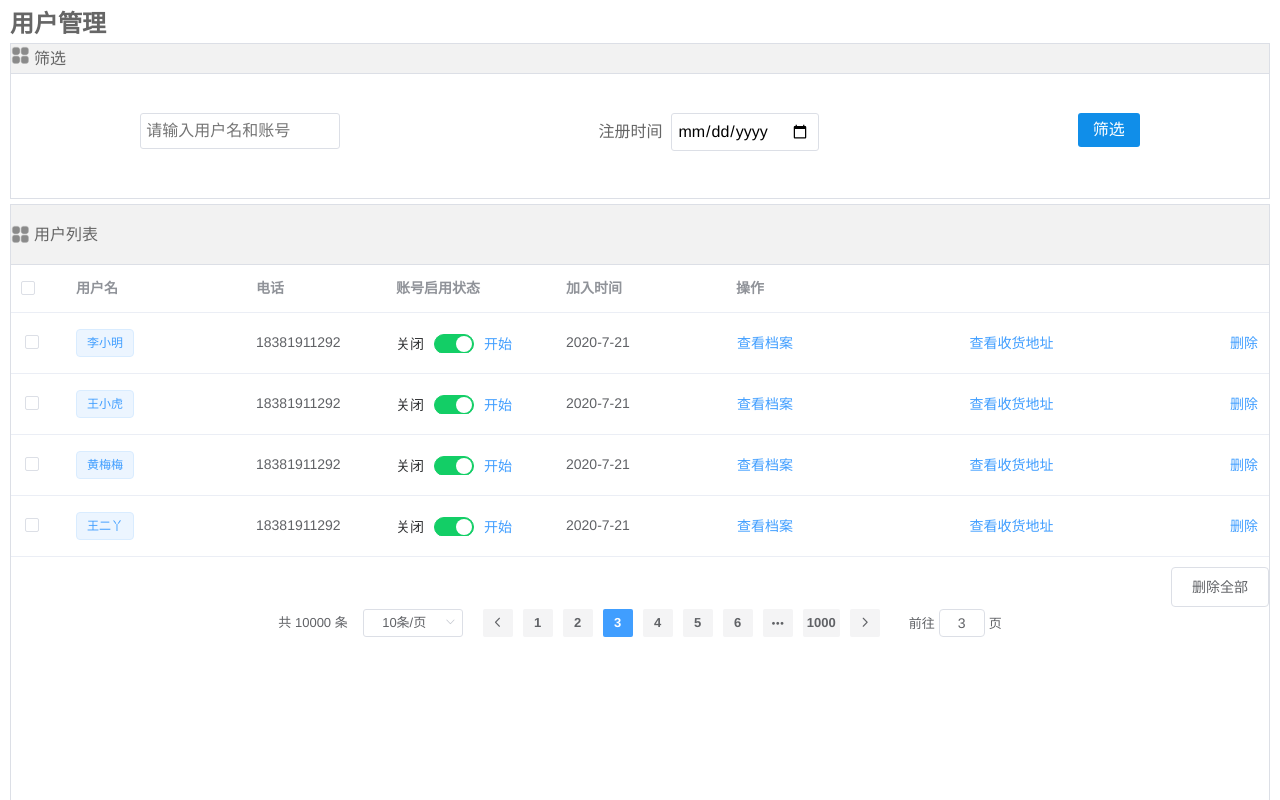
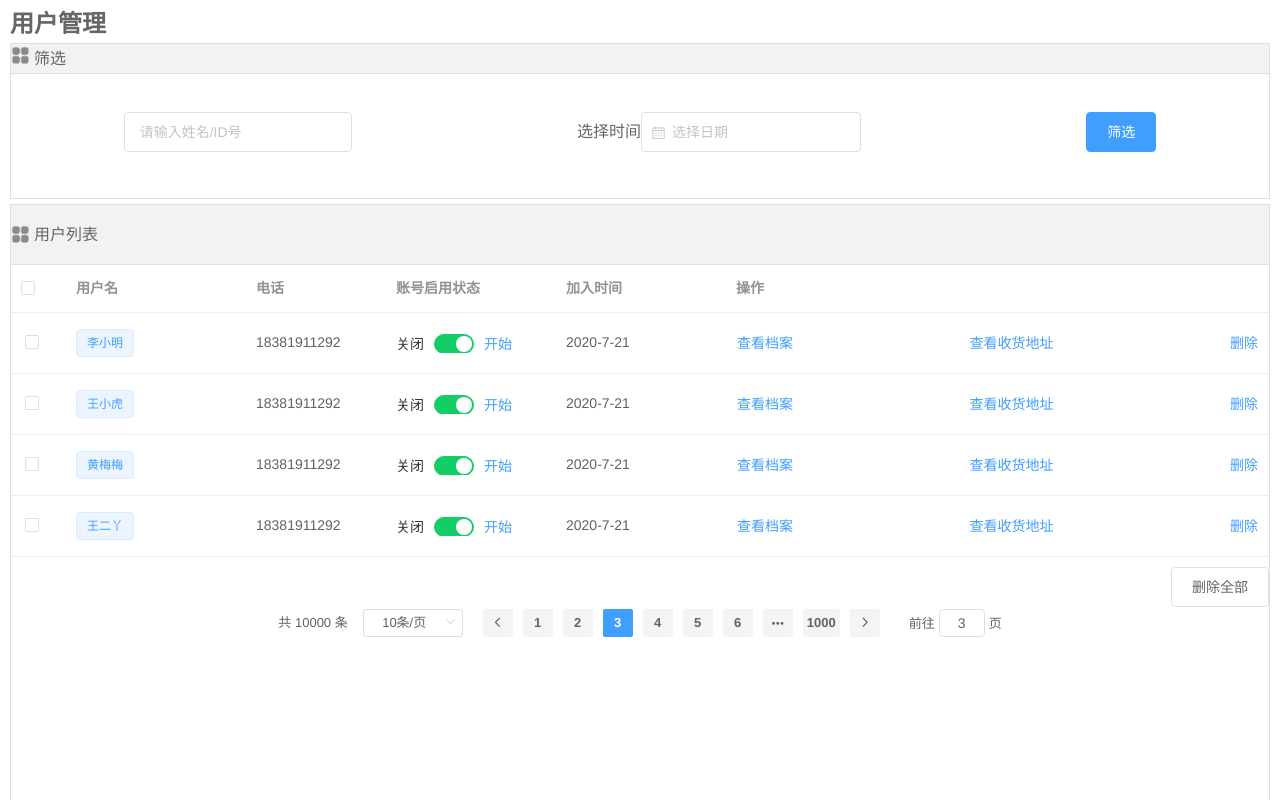
Before and after one commit to chenxianyun-arch/HIS, a Vue app: page /usermanager in a window 1280 px wide. Built offline with nearby package versions, Linux system fonts and the light colour scheme; what toast_demo_based_vue would draw is missing.

Commit message:
'修改用户管理界面部分UI，筛选列表处'

```diff
--- a/src/network/request.js
+++ b/src/network/request.js
@@ -1,7 +1,6 @@
 /**
  * 发送请求的axios框架配置
  */
-
 import originConst from 'axios'
 
 export default function request(config){
@@ -27,8 +26,8 @@ export default function request(config){
     // console.log("响应拦截处")
     return config
   },error => {
-    console.log(error)
+    console.log(error);
   })
 
-  return instance(config)
+  return instance(config);
 }
--- a/src/views/login/Login.vue
+++ b/src/views/login/Login.vue
@@ -81,7 +81,7 @@
           })
       },
       setTimeOut1(){
-        setTimeout(()=>{
+        setTimeout(() => {
           this.showToast = false
           this.$router.push('/home')
           this.$toast({text: "登录成功",type: "info", duration: 2000})
--- a/src/views/usermanager/UserManager.vue
+++ b/src/views/usermanager/UserManager.vue
@@ -20,9 +20,22 @@
       <div class="select-wrap">
         <!-- 中间的列表盒子 -->
         <div class="select-box">
-          <div><input class="user-account" type="text" placeholder="请输入用户名和账号" /></div>
-          <div><span>注册时间</span>&nbsp; <input type="date" class="register-date"/></div>
-          <div><button class="select-btn">筛选</button></div>
+          <div>
+            <el-input
+              placeholder="请输入姓名/ID号"
+              v-model="elInput"
+              clearable>
+            </el-input></div>
+          <div class="block">
+            <span class="demonstration">选择时间</span>
+            <el-date-picker
+              v-model="value2"
+              type="date"
+              placeholder="选择日期">
+            </el-date-picker>
+          </div>
+          <!-- <div><span>注册时间</span>&nbsp; <input type="date" class="register-date"/></div>-->
+          <div><el-button type="primary" @click="btnClick">筛选</el-button></div>
         </div>
       </div>
     </div>
@@ -131,6 +144,8 @@
 
 <script>
 
+// 引入userAxios 组件
+import userAxios from 'axios';
 export default {
   name: "UserManager",
   data() {
@@ -170,8 +185,13 @@ export default {
       value1: true,   // switch 是否打开
       currentPage: 3, // 当前页码
       pageSize: 10,   // 每页大小
-      total: 10000     // 总页数
+      total: 10000,     // 总页数
+      value2: '',  // 获取筛选时间值
+      elInput: ''
     }
+  },
+  created() {
+    // 1.用户数据请求，满足
   },
   methods: {
     // 点击查看编辑
@@ -191,6 +211,10 @@ export default {
     handleCurrentChange(currentPage) {
       this.currentPage = currentPage;
       console.log(this.currentPage); // 点击第几页
+    },
+    // 点击按钮筛选数据
+    btnClick() {
+      console.log(this.value2,this.elInput);
     }
   }
 }
```
Also changed, not shown: src/network/user.js (added, +8 -0 lines).
